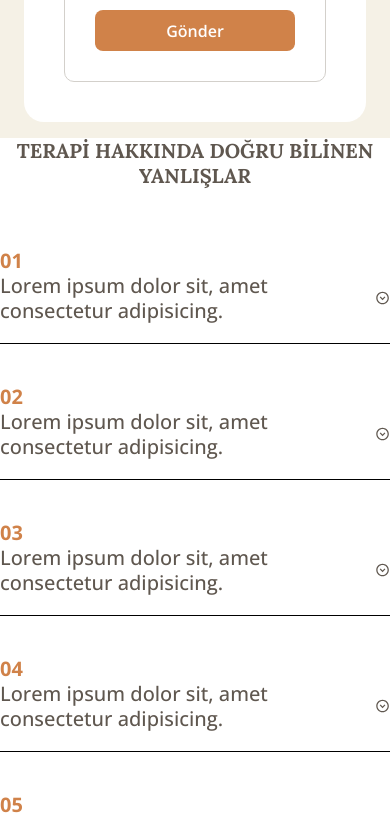
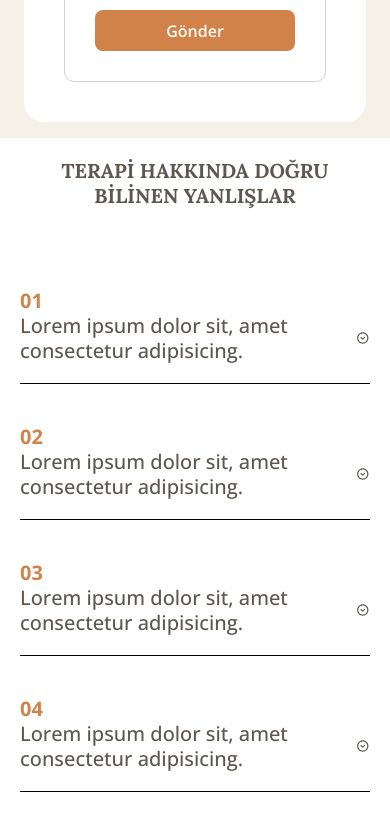
Before and after one commit to feyzanrsnr/Online_Therapy_Website, a React (Vite) app: page / in a window 390 px wide. Shown: the part 4020-4839 px from the top of the page. Built offline with nearby package versions, Linux system fonts and the light colour scheme; a web font is replaced by a local one.

Commit message:
home page tamamlandı

```diff
--- /dev/null
+++ b/src/components/Expert/index.jsx
@@ -0,0 +1,19 @@
+import React from 'react'
+import image from '../../assets/images/mid-shot-woman-therapist-with-clipboard.jpg'
+
+function index() {
+  return (
+    <section className='section'>
+        <div className='expert-container'>
+            <img className='expert-container-image' src={image} alt="avatar" />
+
+            <div className='expert-container-text'>
+                <h3>Süeda İnan</h3>
+                <p>Lorem ipsum dolor sit amet consectetur adipisicing elit. Sequi perferendis assumenda ab, numquam adipisci iusto sint quia vel autem eveniet iure voluptates soluta dolore nulla ducimus voluptatibus quaerat tempora fugiat magni deserunt suscipit accusantium nesciunt repellendus odit! Deserunt sint illo accusantium quae, quod enim corrupti perferendis doloribus exercitationem alias magnam!</p>
+            </div>
+        </div>
+    </section>
+  )
+}
+
+export default index
--- a/src/components/Experts/index.jsx
+++ b/src/components/Experts/index.jsx
@@ -1,13 +1,19 @@
 import React from 'react'
 import image from '../../assets/images/mid-shot-woman-therapist-with-clipboard.jpg'
 import { FaStar } from "react-icons/fa";
+import { useNavigate } from 'react-router';
 
 function index() {
+  const navigate = useNavigate()
+
+  const handleClick = () => {
+    navigate(`/uzmanlarımız`)
+  }
   return (
     <section className='section'>
         <h3 style= {{marginBottom:'50px'}} >UZMANLARIMIZ</h3>
         <div className='experts'>
-            <div className="experts-card">
+            <div className="experts-card" onClick={handleClick}>
                 <div className='experts-card-expert'>
                 <img src={image} alt="avatar" className='experts-card-expert-icon'/>
                <div className="experts-card-expert-text">
--- a/src/components/Faqs/index.jsx
+++ b/src/components/Faqs/index.jsx
@@ -4,45 +4,44 @@ import { useState } from 'react';
 
 function index() {
 
-// const [openIndexes, setOpenIndexes] = useState(Array(faqData.length).fill(false))
+  const [openIndex, setOpenIndex] = useState(null)
 
-// const toggleFAQ = (index) => {
-//   setOpenIndexes((prev) =>
-//   prev.map((item, i) => (i === index ? !item : item))
-//   )
-// }
+  const toggleFAQ = (i) => {
+    setOpenIndex(prevIndex => prevIndex === i ? null : i)
+  }
 
-const [openIndex, setOpenIndex] = useState(null);
-
-const toggleFAQ = (index) => {
-  setOpenIndex(prevIndex => (prevIndex === index ? null : index));
-};
 
   return (
     <section id='faqs' className='section'>
 
       <h3>TERAPİ HAKKINDA DOĞRU BİLİNEN YANLIŞLAR</h3>
-        <div className='main-container'>
+        <div className="main-container">
+          <div className="faqs-container">
+                {faqData.map((faq,i) => (
+                    <div key={i} className='faqs-question-container'>
+                        <h5 className='faqs-question-number'>
+                            {(i + 1).toString().padStart(2,'0')}
+                        </h5>
+                        <div className='faqs-question'
+                        onClick={() => toggleFAQ(i)}
+                        style={{cursor:'pointer'}}
+                        >
+                            <p>{faq.question}</p>
+                            <MdOutlineExpandCircleDown
+                            className={`icon ${openIndex === i ? 'rotate' : ''}`}
+                            />
+                        </div>
 
-        <div className='faqs-container'>
-        {faqData.map((faq,index) => (
-        <div key={index} className={`faqs-question-container ${openIndex === index ? 'open' : ''}`}>
-          <h5 className='faqs-question-number'>
-            {(index + 1).toString().padStart(2,'0')}
-          </h5>
-          <div className='faqs-question' onClick={() => toggleFAQ(index)} style={{cursor:'pointer'}}>
-          <p>{faq.question}</p>
-          <MdOutlineExpandCircleDown className={`icon ${openIndex === index ? 'rotate' : ''}`} />
+                        { openIndex === i && (
+                          <div className="faqs-answer">
+                            <p>{faq.answer}</p>
+                          </div>
+                        )}
+                    </div>
+                ))}
+
           </div>
-          {openIndex === index && (
-            <div className='faqs-answer'>
-              <p>{faq.answer}</p>
-            </div>
-          )}
         </div>
-        ))}
-      </div>
-      </div>
 
 
 
--- a/src/components/Footer/index.jsx
+++ b/src/components/Footer/index.jsx
@@ -1,12 +1,14 @@
 import React from 'react'
 import { Link } from 'react-router'
+
+const url = 'https://github.com/feyzanrsnr'
 
 
 function index() {
   return (
     <footer className='footer'>
       <p className='text'>
-        Copyright &#169; 2025 | Designed and Developed by <Link>Feyzanur Sener</Link>. All right received.
+        Copyright &#169; 2025 |All right received| Designed and Developed by <Link target='blank' to={url} style={{textDecoration:'underline'}}>Feyzanur Sener</Link>
       </p>
 
     </footer>
--- a/src/components/Navbar/index.jsx
+++ b/src/components/Navbar/index.jsx
@@ -12,7 +12,7 @@ function index() {
     <nav className='navbar'>
         <div className='navbar-left'>
           <Link to='/' className='button button-secondary'>Anasayfa</Link>
-          <Link className='button'><FaInstagram size={30} color='#F5F1E6'/></Link>
+          <Link className='button'><FaInstagram size={30} color='#333'/></Link>
         </div>
         <div className='navbar-right'>
           <Link to='/randevu' className='button button-outline'>Randevu Al</Link>
--- a/src/components/Options/index.jsx
+++ b/src/components/Options/index.jsx
@@ -12,7 +12,7 @@ function index() {
     <section>
 
         <div className='options'>
-            <Link to="">
+            <Link to="randevu">
             <div className='options-card' >
                     <img className='options-card-image' src={icon1}  alt="icon" />
                 <p className='options-card-title'>
--- /dev/null
+++ b/src/pages/expert-page/ExpertPage.jsx
@@ -0,0 +1,16 @@
+import React from 'react'
+import Navbar from '../../components/Navbar'
+import Footer from '../../components/Footer'
+import Expert from '../../components/Expert'
+
+function ExpertPage() {
+  return (
+    <>
+    <Navbar/>
+    <Expert/>
+    <Footer/>
+    </>
+  )
+}
+
+export default ExpertPage
--- a/src/routes/router.jsx
+++ b/src/routes/router.jsx
@@ -1,6 +1,7 @@
 import { createBrowserRouter } from "react-router";
 import HomePage from "../pages/home-page/HomePage";
 import RandevuPage from "../pages/randevu-page/RandevuPage";
+import ExpertPage from '../pages/expert-page/ExpertPage'
 
 
 const router = createBrowserRouter([
@@ -14,6 +15,10 @@ const router = createBrowserRouter([
         path:'randevu',
         element:<RandevuPage/>
     },
+    {
+        path:'uzmanlarımız',
+        element:<ExpertPage/>
+    }
 
 ])
 
--- a/src/scss/_navbar.scss
+++ b/src/scss/_navbar.scss
@@ -3,8 +3,7 @@
     align-items: center;
     justify-content: space-between;
     font-size: $font-size-base;
-    // background-color: $white;
-    background-color: transparent;
+    background-color: $white;
     padding: $space-sm $space-lg;
     width: 100%;
     max-width: 100vw;
--- a/src/scss/_styles.scss
+++ b/src/scss/_styles.scss
@@ -26,10 +26,16 @@ h3{
 .home{
     background-color: $white;
     margin: 0;
+    margin-top: 70px;
     &-image{
         height: 100vh;
         width: 100vw;
     }
+
+    @media(max-width: 768px){
+        margin-top: 0;
+    }
+
 }
 
 .home-image{
@@ -73,6 +79,7 @@ h3{
         margin: 1rem auto;
         text-align: center;
         transition: transform 0.3s ease, box-shadow 0.3s ease;
+        cursor: pointer;
 
         &:hover{
         transform: translateY(-5px);
@@ -119,6 +126,7 @@ h3{
         height: 100%;
         margin: 1rem auto;
         transition: transform 0.3s ease, box-shadow 0.3s ease;
+        cursor: pointer;
 
 
         &:hover{
@@ -276,6 +284,14 @@ h3{
     background-color: $white;
     margin: 0;
     padding: 0;
+
+    @media(max-width: 768px){
+       h3{
+        width: 70%;
+        margin-top: 20px;
+       }
+    }
+
 }
 
 .main-container{
@@ -302,12 +318,14 @@ h3{
         flex-direction: column;
         min-height: 100vh;
         margin-bottom: 100px;
+        padding: 20px;
     }
+
 }
 
 .faqs-question-container{
     display: block;
-    width: calc(50% - 25px); // gap/2 kadar çıkar
+    width: calc(50% - 25px);
     padding: 10px 0 20px 0;
     border-bottom: 1px solid black;
     box-sizing: border-box;
@@ -315,7 +333,6 @@ h3{
     @media(max-width: 768px){
         width: 100%;
     }
-
 }
 
 .faqs-question-number{
@@ -329,43 +346,19 @@ h3{
     justify-content: space-between;
     color: $earth-brown;
     font-weight: 500;
+
 }
 
-.faqs-answer {
-  padding-top: 1rem;
-  padding-left: .5rem;
-  color: #333;
-  font-size: 1.1rem;
-  overflow: hidden;
-  animation: fadeIn 0.3s ease-in-out;
-  max-height: 0;
-  opacity: 0;
-  transition: all 0.4s ease;
-}
-
-.faqs-question-container.open .faqs-answer {
-  max-height: 100px;
-  opacity: 1;
-  padding: 0.5rem 1rem;
+.faqs-answer{
+    color: #333;
+    font-size: 1.1rem;
+    padding-top: .5rem;
+    padding-left: .3rem;
+    width: 85%;
 }
 
 
-@keyframes fadeIn {
-  from { opacity: 0; max-height: 0; }
-  to { opacity: 1; max-height: 100px; }
-}
-
-.icon {
-  transition: transform 0.3s ease;
-}
-
-.icon.rotate {
-  transform: rotate(180deg);
-}
-
 /* -------------------------- */
-
-
 
 
 
@@ -397,3 +390,24 @@ h3{
 }
 
 /* -------------------------- */
+
+/* EXPERT */
+
+.expert-container{
+    display: flex;
+    gap: 2rem;
+
+    &-image{
+        width: 30%;
+    }
+
+    &-text{
+       width: 60%;
+    }
+
+}
+
+
+
+
+/* -------------------------- */
```
